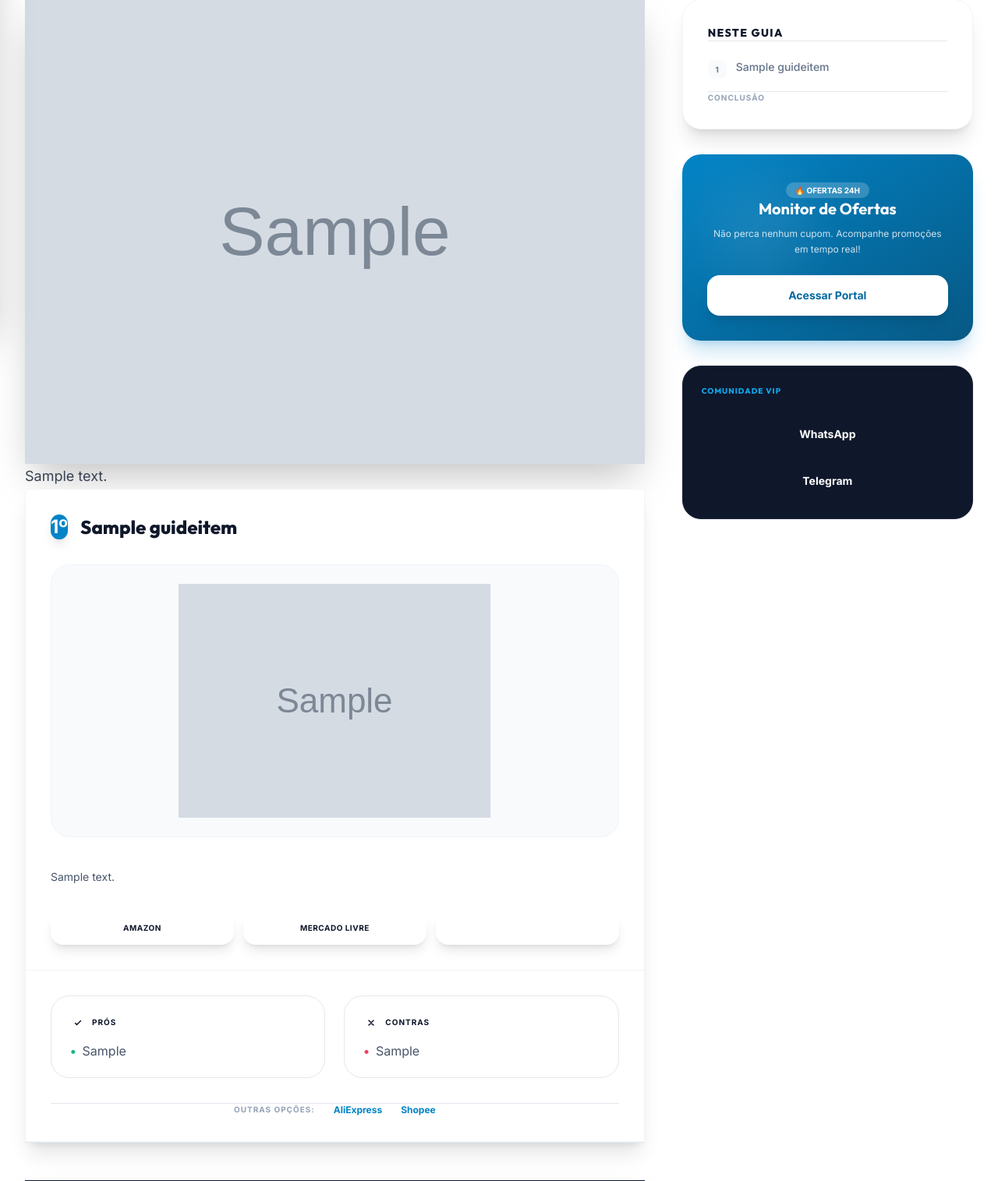
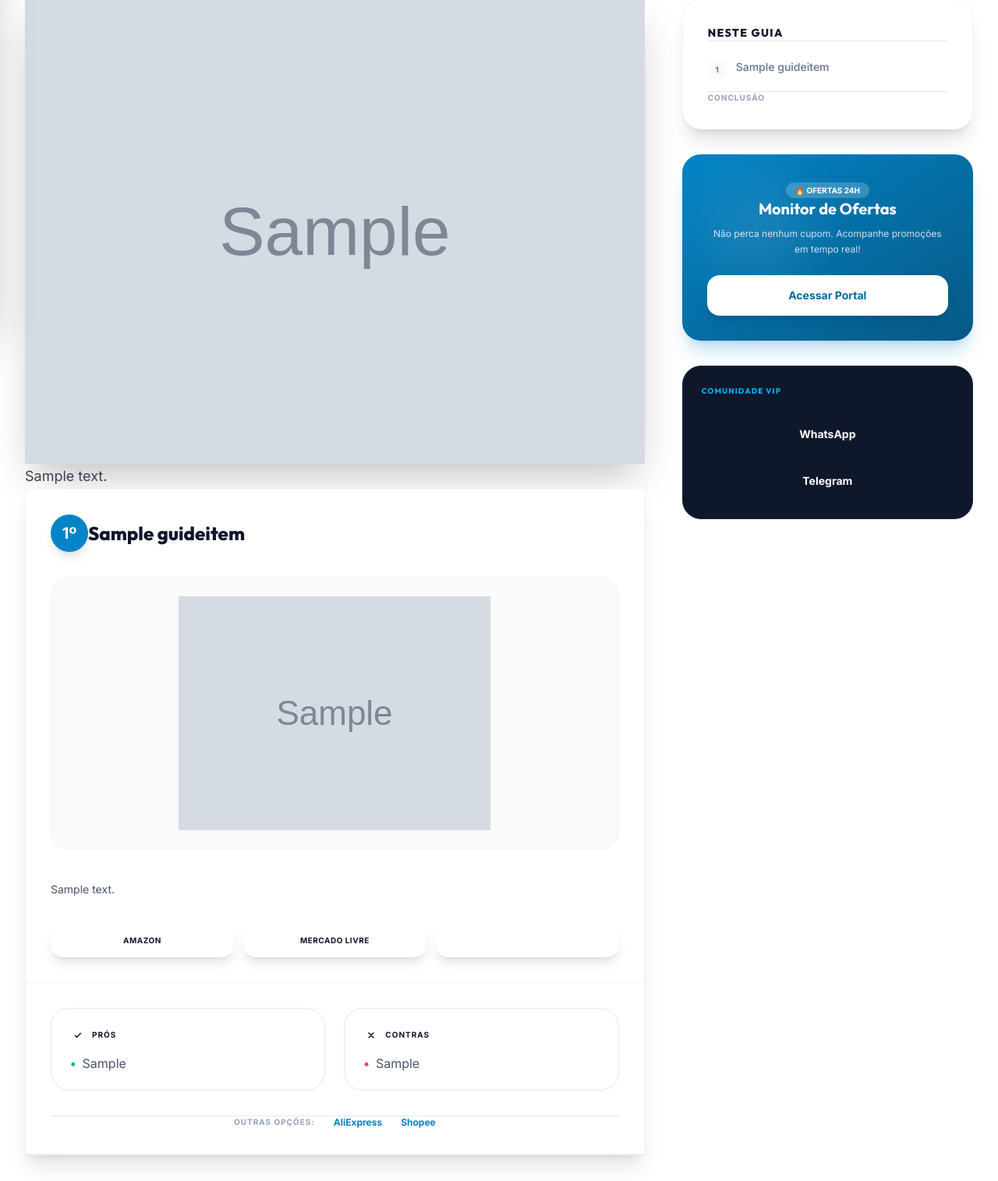
Before and after one commit to andresperes33/blog, a Django app: a page that uses templates/reviews/guide_detail.html in a window 1280 px wide. Shown: the part 379-1894 px from the top of the page at 78% size. Run offline with Django 5.2, Linux system fonts and the light colour scheme; tables that the repository leaves empty hold one stand-in row (values such as "Sample post"); grey boxes marked "Sample" are stand-in pictures; some libraries are stand-ins or nearby versions.

Commit message:
style: fix guide item position badge shape and padding

```diff
--- a/templates/reviews/guide_detail.html
+++ b/templates/reviews/guide_detail.html
@@ -82,8 +82,8 @@
 
                         <!-- Header do Produto no Guia -->
                         <div class="p-8 md:p-12">
-                            <div class="flex items-center gap-4 mb-8">
-                                <span class="w-14 h-14 flex-shrink-0 bg-primary-600 text-white flex items-center justify-center font-black text-2xl rounded-2xl shadow-lg">
+                            <div class="flex items-center gap-5 mb-8">
+                                <span class="w-12 h-12 aspect-square flex-shrink-0 bg-primary-600 text-white flex items-center justify-center font-black text-xl rounded-full shadow-lg ring-4 ring-primary-500/10 dark:ring-primary-400/5">
                                     {{ item.position }}º
                                 </span>
                                 <h2 class="text-2xl md:text-4xl font-outfit font-black text-slate-900 dark:text-white leading-tight m-0">
```
